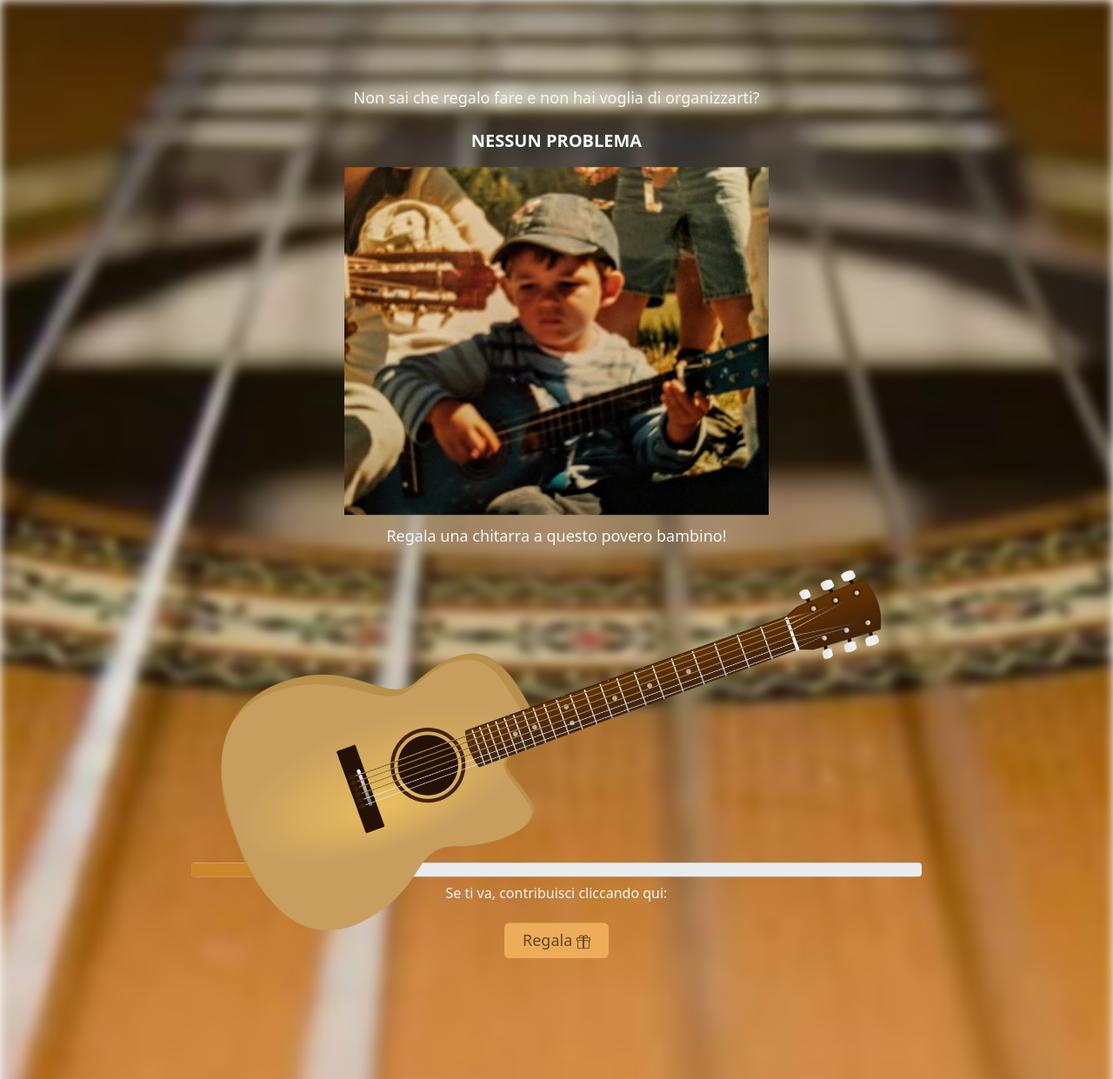
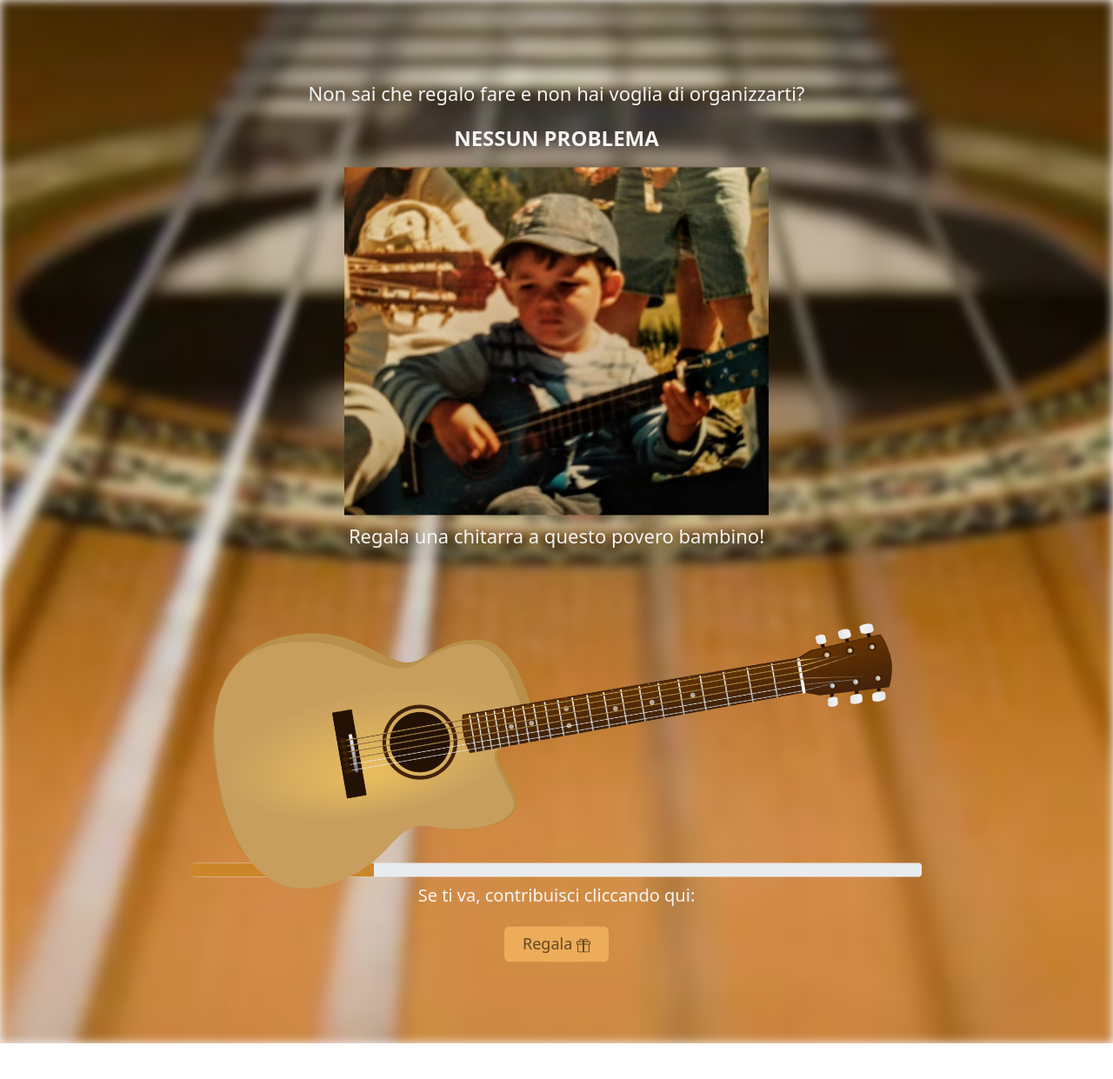
Before and after one commit to iacopopicca/18iacopo, a website: page index.html in a window 1280 px wide. Shown: the top 1241 px of the page at 87% size. After the commit the page ends 1200 px from the top, so only its background shows below. Drawn offline with Linux system fonts and the light colour scheme.

Commit message:
minor scss

```diff
--- a/scss/_style.scss
+++ b/scss/_style.scss
@@ -77,13 +77,16 @@ $brown: rgb(161, 126, 29);
 
 // Hero
 .hero {
-  min-height: 1500px;
+  min-height: 1200px;
   background: url("../img/bg.jpeg") center center;
   background-color: rgba(119, 119, 119, 0.192);
   background-blend-mode: multiply;
   background-size: cover;
   position: relative;
   filter: blur(6px);
+  @media (max-width: 540px) {
+    min-height: 1000px;
+  }
 }
 .hero-content {
   position: absolute;
@@ -102,6 +105,10 @@ $brown: rgb(161, 126, 29);
   overflow: hidden;
   transition: all 0.2s ease-in;
   align-items: center;
+  @media (max-width: 540px) {
+    top: 50%;
+  }
+
   .row {
     margin: 5px;
     padding: 5px;
@@ -118,7 +125,7 @@ $brown: rgb(161, 126, 29);
     max-width: 100%;
   }
   .chitarra {
-    transform: rotate(340deg);
+    transform: rotate(350deg);
     margin-bottom: 10px;
   }
   .progress-bar {
--- a/scss/variables/_fonts.scss
+++ b/scss/variables/_fonts.scss
@@ -17,9 +17,9 @@ $w-bold: 700;
 
 // Sizes
 $font-size-h1: 60px;
-$font-size-h2: 16px;
-$font-size-h3: 18px;
-$font-size-h4: 20px;
+$font-size-h2: 20px;
+$font-size-h3: 22px;
+$font-size-h4: 24px;
 $font-size-h5: 15px;
 $font-size-p: 15px;
 $nav-font-size: 13px;
```
Also changed, not shown: css/main.css, css/main.min.css.
